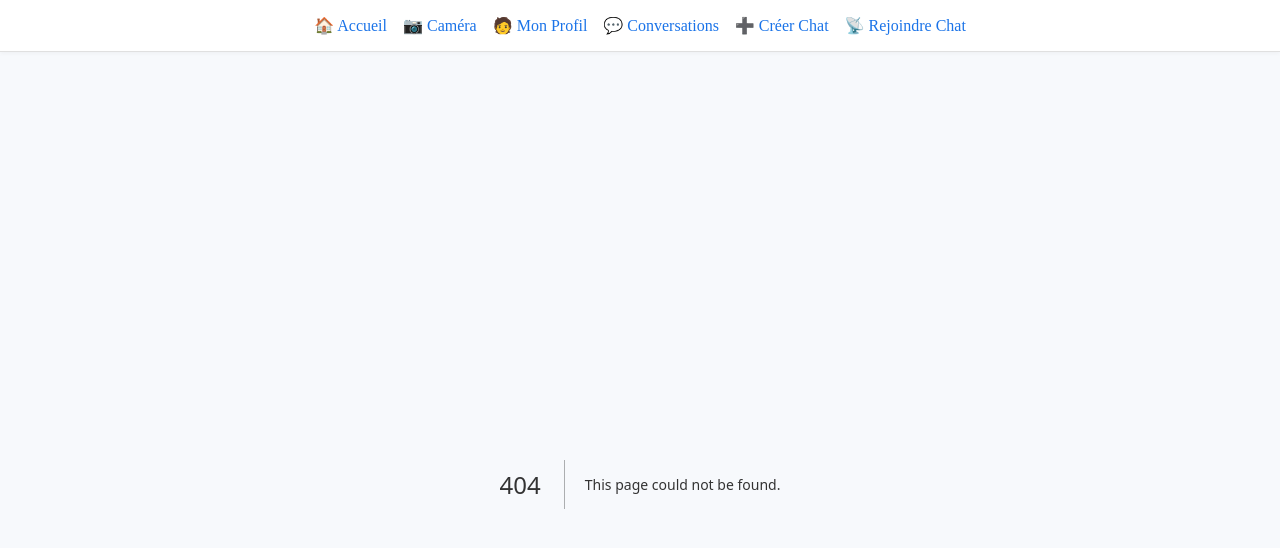
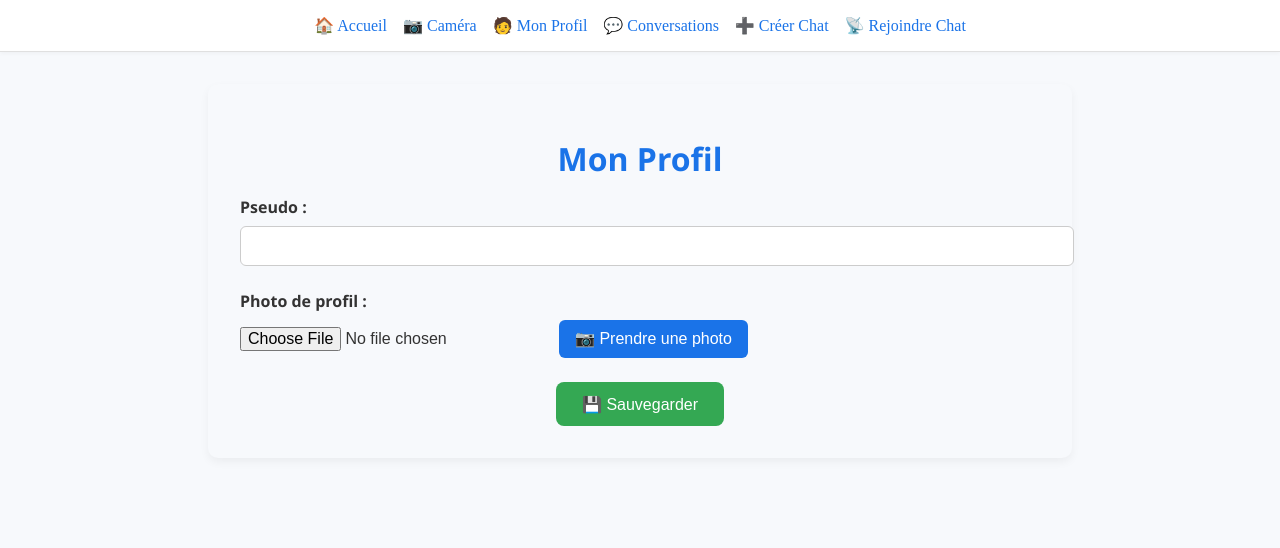
Before and after one commit to tokyandria001/PWA-CHAT, a Next.js app in the folder pwa/: page /profile in a window 1280 px wide. Before the commit this address had no page. Shown: the top 548 px of the page. Built offline with nearby package versions, Linux system fonts and the light colour scheme.

Commit message:
profile page

```diff
--- a/pwa/app/page.module.css
+++ b/pwa/app/page.module.css
@@ -168,3 +168,154 @@
   box-shadow: 0 4px 8px rgba(0, 0, 0, 0.1);
   border: 2px solid #e0e0e0;
 }
+
+
+/* Profil */
+
+.formGroup {
+  margin-bottom: 1.5rem;
+}
+
+.label {
+  display: block;
+  font-weight: bold;
+  margin-bottom: 0.5rem;
+}
+
+.input {
+  width: 100%;
+  padding: 0.6rem 1rem;
+  border: 1px solid #ccc;
+  border-radius: 6px;
+  font-size: 1rem;
+  transition: border-color 0.2s ease;
+}
+
+.input:focus {
+  border-color: #1a73e8;
+  outline: none;
+}
+
+.avatarActions {
+  display: flex;
+  gap: 1rem;
+  flex-wrap: wrap;
+  align-items: center;
+}
+
+.fileInput {
+  font-size: 1rem;
+}
+
+.buttonCamera {
+  background-color: #1a73e8;
+  color: white;
+  border: none;
+  padding: 0.6rem 1rem;
+  border-radius: 6px;
+  cursor: pointer;
+  font-size: 1rem;
+  transition: background-color 0.2s ease;
+}
+
+.buttonCamera:hover {
+  background-color: #1666c1;
+}
+
+.avatarPreview {
+  text-align: center;
+  margin-bottom: 1.5rem;
+}
+
+.avatarImage {
+  max-width: 180px;
+  border-radius: 50%;
+  border: 2px solid #e0e0e0;
+  box-shadow: 0 2px 6px rgba(0, 0, 0, 0.1);
+  margin-top: 0.5rem;
+}
+
+.buttonSave {
+  background-color: #34a853;
+  color: white;
+  border: none;
+  padding: 0.8rem 1.6rem;
+  font-size: 1rem;
+  border-radius: 8px;
+  cursor: pointer;
+  transition: background-color 0.2s ease;
+  display: block;
+  margin: 0 auto;
+}
+
+.buttonSave:hover {
+  background-color: #2b8b45;
+}
+
+.success {
+  margin-top: 1rem;
+  text-align: center;
+  color: #0f9d58;
+  font-weight: bold;
+}
+
+.profileWrapper {
+  display: flex;
+  justify-content: center;
+}
+
+.profileCard {
+  background: #fff;
+  border: 1px solid #e0e0e0;
+  border-radius: 10px;
+  padding: 2rem;
+  display: flex;
+  gap: 2rem;
+  align-items: center;
+  box-shadow: 0 4px 10px rgba(0, 0, 0, 0.06);
+  max-width: 500px;
+  width: 100%;
+}
+
+.profileAvatarContainer {
+  flex-shrink: 0;
+}
+
+.profileAvatar {
+  width: 100px;
+  height: 100px;
+  border-radius: 50%;
+  object-fit: cover;
+  border: 2px solid #1a73e8;
+}
+
+.profileContent {
+  flex-grow: 1;
+}
+
+.profileName {
+  font-size: 1.5rem;
+  margin-bottom: 0.3rem;
+  color: #1a73e8;
+}
+
+.profileTag {
+  font-size: 0.95rem;
+  color: #777;
+  margin-bottom: 1rem;
+}
+
+.editButton {
+  background-color: #fbbc04;
+  color: #333;
+  border: none;
+  padding: 0.6rem 1.2rem;
+  border-radius: 6px;
+  font-size: 0.95rem;
+  cursor: pointer;
+  transition: background-color 0.2s ease;
+}
+
+.editButton:hover {
+  background-color: #e0a800;
+}
--- /dev/null
+++ b/pwa/app/profile/page.tsx
@@ -0,0 +1,147 @@
+'use client';
+
+import { useEffect, useState } from 'react';
+import styles from '@/app/page.module.css';
+
+interface UserProfile {
+  pseudo: string;
+  avatar?: string;
+}
+
+export default function ProfilePage() {
+  const [profile, setProfile] = useState<UserProfile>({ pseudo: '', avatar: '' });
+  const [saved, setSaved] = useState(false);
+  const [editMode, setEditMode] = useState(true);
+
+  useEffect(() => {
+    const stored = localStorage.getItem('userProfile');
+    const lastPhoto = localStorage.getItem('lastTakenPhoto');
+
+    if (stored) {
+      const parsed = JSON.parse(stored);
+      if (lastPhoto && parsed.avatar !== lastPhoto) {
+        parsed.avatar = lastPhoto;
+        localStorage.setItem('userProfile', JSON.stringify(parsed));
+        localStorage.removeItem('lastTakenPhoto');
+      }
+      setProfile(parsed);
+      if (parsed.pseudo && parsed.avatar) setEditMode(false);
+    } else if (lastPhoto) {
+      const newProfile = { pseudo: '', avatar: lastPhoto };
+      setProfile(newProfile);
+      localStorage.setItem('userProfile', JSON.stringify(newProfile));
+      localStorage.removeItem('lastTakenPhoto');
+    }
+  }, []);
+
+  const handleChange = (e: React.ChangeEvent<HTMLInputElement>) => {
+    setProfile({ ...profile, [e.target.name]: e.target.value });
+    setSaved(false);
+  };
+
+  const handlePhotoUpload = (e: React.ChangeEvent<HTMLInputElement>) => {
+    const file = e.target.files?.[0];
+    if (!file) return;
+
+    const reader = new FileReader();
+    reader.onload = () => {
+      setProfile({ ...profile, avatar: reader.result as string });
+    };
+    reader.readAsDataURL(file);
+  };
+
+  const handleSave = () => {
+    localStorage.setItem('userProfile', JSON.stringify(profile));
+    setSaved(true);
+    setEditMode(false);
+  };
+
+  return (
+    <div className={styles.container}>
+      <h1 className={styles.title}>Mon Profil</h1>
+
+      {editMode ? (
+        <>
+          <div className={styles.formGroup}>
+            <label htmlFor="pseudo" className={styles.label}>
+              Pseudo :
+            </label>
+            <input
+              type="text"
+              id="pseudo"
+              name="pseudo"
+              value={profile.pseudo}
+              onChange={handleChange}
+              className={styles.input}
+            />
+          </div>
+
+          <div className={styles.formGroup}>
+            <label className={styles.label}>Photo de profil :</label>
+            <div className={styles.avatarActions}>
+              <input
+                type="file"
+                accept="image/*"
+                onChange={handlePhotoUpload}
+                className={styles.fileInput}
+              />
+              <button
+                onClick={() => (window.location.href = '/camera')}
+                className={styles.buttonCamera}
+                type="button"
+              >
+                📷 Prendre une photo
+              </button>
+            </div>
+          </div>
+
+          {profile.avatar && (
+            <div className={styles.avatarPreview}>
+              <p>Aperçu :</p>
+              <img
+                src={profile.avatar}
+                alt="Avatar"
+                className={styles.avatarImage}
+              />
+            </div>
+          )}
+
+          <button onClick={handleSave} className={styles.buttonSave}>
+            💾 Sauvegarder
+          </button>
+
+          {saved && (
+            <p className={styles.success}>Profil enregistré localement.</p>
+          )}
+        </>
+      ) : (
+        profile.pseudo &&
+        profile.avatar && (
+          <div className={styles.profileWrapper}>
+            <div className={styles.profileCard}>
+              <div className={styles.profileAvatarContainer}>
+                <img
+                  src={profile.avatar}
+                  alt="Avatar"
+                  className={styles.profileAvatar}
+                />
+              </div>
+              <div className={styles.profileContent}>
+                <h2 className={styles.profileName}>{profile.pseudo}</h2>
+                <p className={styles.profileTag}>
+                  @{profile.pseudo.toLowerCase().replace(/\s/g, '')}
+                </p>
+                <button
+                  onClick={() => setEditMode(true)}
+                  className={styles.editButton}
+                >
+                  ✏️ Modifier
+                </button>
+              </div>
+            </div>
+          </div>
+        )
+      )}
+    </div>
+  );
+}
```
